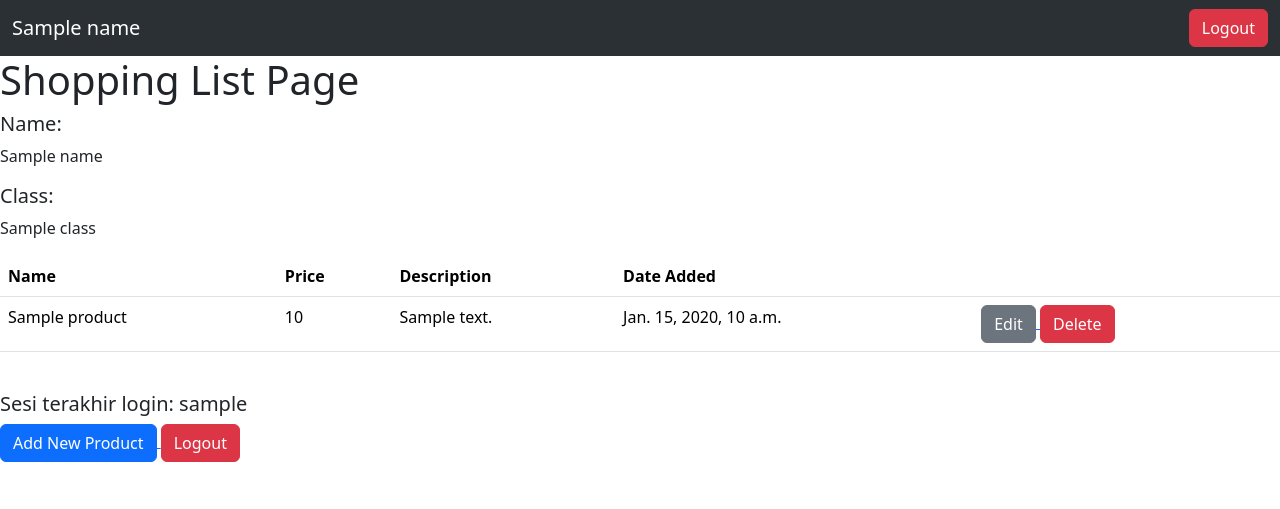
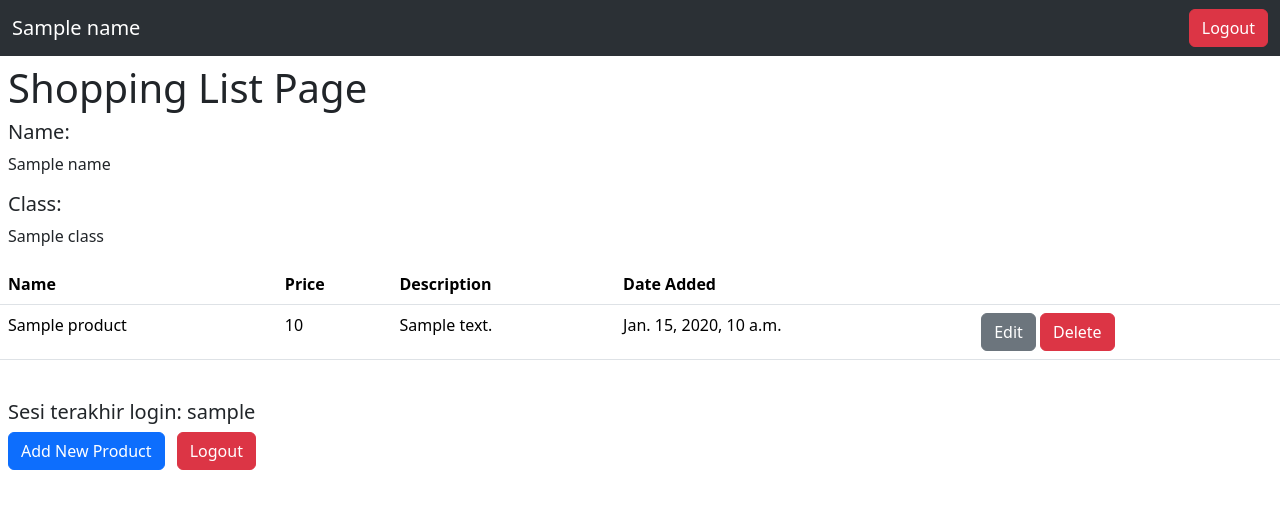
Before and after one commit to AtharAdista/shopping-list, a Django app: template main/templates/main.html in a window 1280 px wide. Shown: the top 509 px of the page. Run offline with Django 4.2, Linux system fonts and the light colour scheme; the template is opened without the code that fills it: most values are stand-ins (such as "Sample title", 1, 10 or a date in 2020).

Commit message:
add style

```diff
--- a/main/templates/main.html
+++ b/main/templates/main.html
@@ -3,27 +3,27 @@
 
 {% block content %}
 
-    <nav class="navbar navbar-expand-lg bg-body-tertiary" data-bs-theme="dark">
+    <nav class="navbar navbar-expand-lg bg-body-tertiary mb-2" data-bs-theme="dark">
         <div class="container-fluid">
         <a class="navbar-brand" href="#">{{ name }}</a>
         <button class="navbar-toggler" type="button" data-bs-toggle="collapse" data-bs-target="#navbarNav" aria-controls="navbarNav" aria-expanded="false" aria-label="Toggle navigation">
             <span class="navbar-toggler-icon"></span>
         </button>
         <a href="{% url 'main:logout' %}">
-            <button type="button" class="btn btn-danger">
+            <button type="button" class="btn btn-danger" >
                 Logout
             </button>
         </a>
         </div>
     </nav>
 
-    <h1>Shopping List Page</h1>
+    <h1 class="mx-2">Shopping List Page</h1>
 
-    <h5>Name:</h5>
-    <p>{{name}}</p>
+    <h5 class="mx-2">Name:</h5>
+    <p class="mx-2">{{name}}</p>
 
-    <h5>Class:</h5>
-    <p>{{class}}</p>
+    <h5 class="mx-2">Class:</h5>
+    <p class="mx-2">{{class}}</p>
 
     <table class="table">
         <thead>
@@ -48,12 +48,12 @@
                 <td>{{product.description}}</td>
                 <td>{{product.date_added}}</td>
                 <td>
-                    <a href="{% url 'main:edit_product' product.pk %}">
+                    <a href="{% url 'main:edit_product' product.pk %}"  class="text-decoration-none">
                         <button type="button" class="btn btn-secondary">
                             Edit
                         </button>
                     </a>
-                    <a href="{% url 'main:delete_product' product.pk %}">
+                    <a href="{% url 'main:delete_product' product.pk %}"  class="text-decoration-none">
                         <button type="button" class="btn btn-danger">
                             Delete
                         </button>
@@ -65,15 +65,15 @@
 
     <br />
 
-    <h5>Sesi terakhir login: {{ last_login }}</h5>
+    <h5 class="mx-2">Sesi terakhir login: {{ last_login }}</h5>
 
 
-    <a href="{% url 'main:create_product' %}">
+    <a href="{% url 'main:create_product' %}"  class="text-decoration-none mx-2">
         <button type="button" class="btn btn-primary">
             Add New Product
         </button>
     </a>
-    <a href="{% url 'main:logout' %}">
+    <a href="{% url 'main:logout' %}" >
         <button type="button" class="btn btn-danger">
             Logout
         </button>
```
